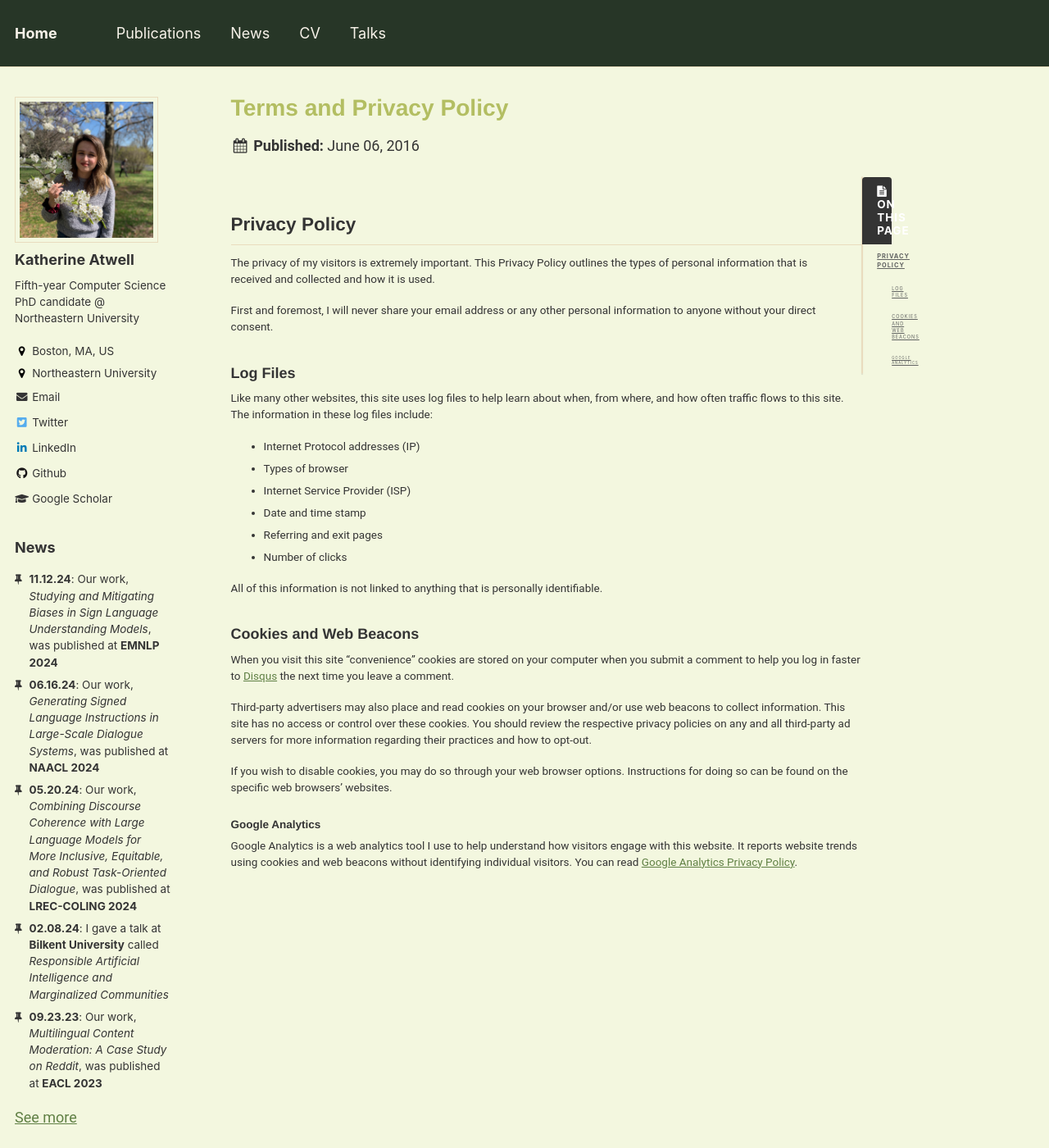
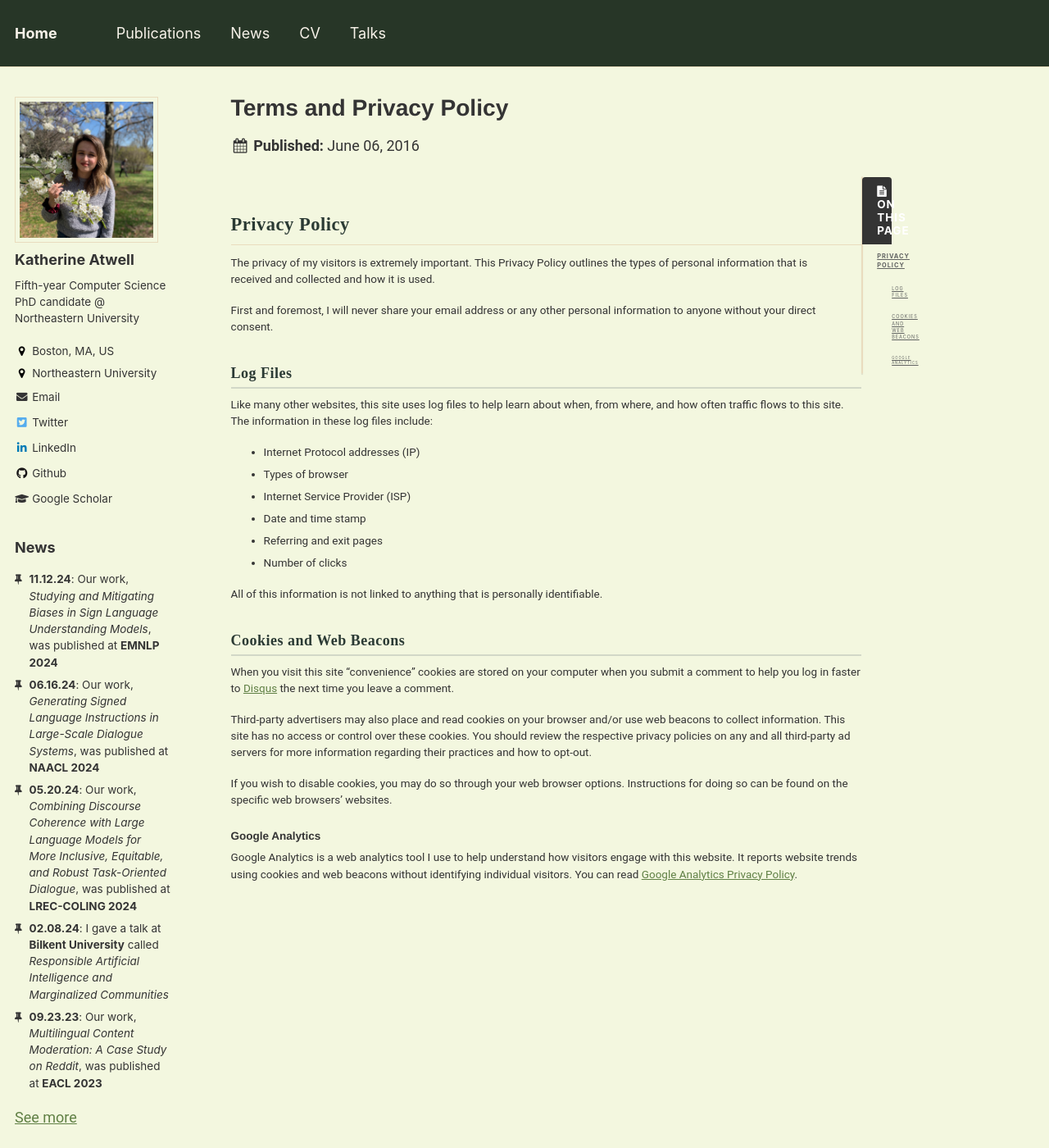
Before and after one commit to katherine-atwell/katherine-atwell.github.io, a Jekyll site: the page built from _pages/terms.md, in a window 1280 px wide and 1400 px high. Shown: the whole window at 82% size. Built offline with Jekyll 4.4.1, drawn with Linux system fonts in a browser that asks for light colours; nearby versions of some CDN libraries.

Commit message:
header style changes

```diff
--- a/_sass/_page.scss
+++ b/_sass/_page.scss
@@ -38,7 +38,6 @@
 .page__title {
   margin-top: 0;
   line-height: 1;
-  color: #b3be62;
 
   & + .page__meta {
     margin-top: -0.5em;
@@ -51,6 +50,23 @@
 }
 
 .page__content {
+
+    /* Major section headers */
+  h1, h2, h3 {
+    font-family: 'Merriweather', serif; /* professional serif */
+    font-weight: 700;
+    color: #2b3a34; /* deep green-gray */
+    letter-spacing: 0.5px;
+    margin-top: 2em;
+    border-bottom: 2px solid #d2d8c7; /* light sage underline */
+    padding-bottom: 0.3em;
+  }
+
+  /* Optional: slightly larger top header for “About” */
+  h1 {
+    font-size: 2.1rem;
+    color: #243822;
+  }
 
   h2 {
     padding-bottom: 0.5em;
```
